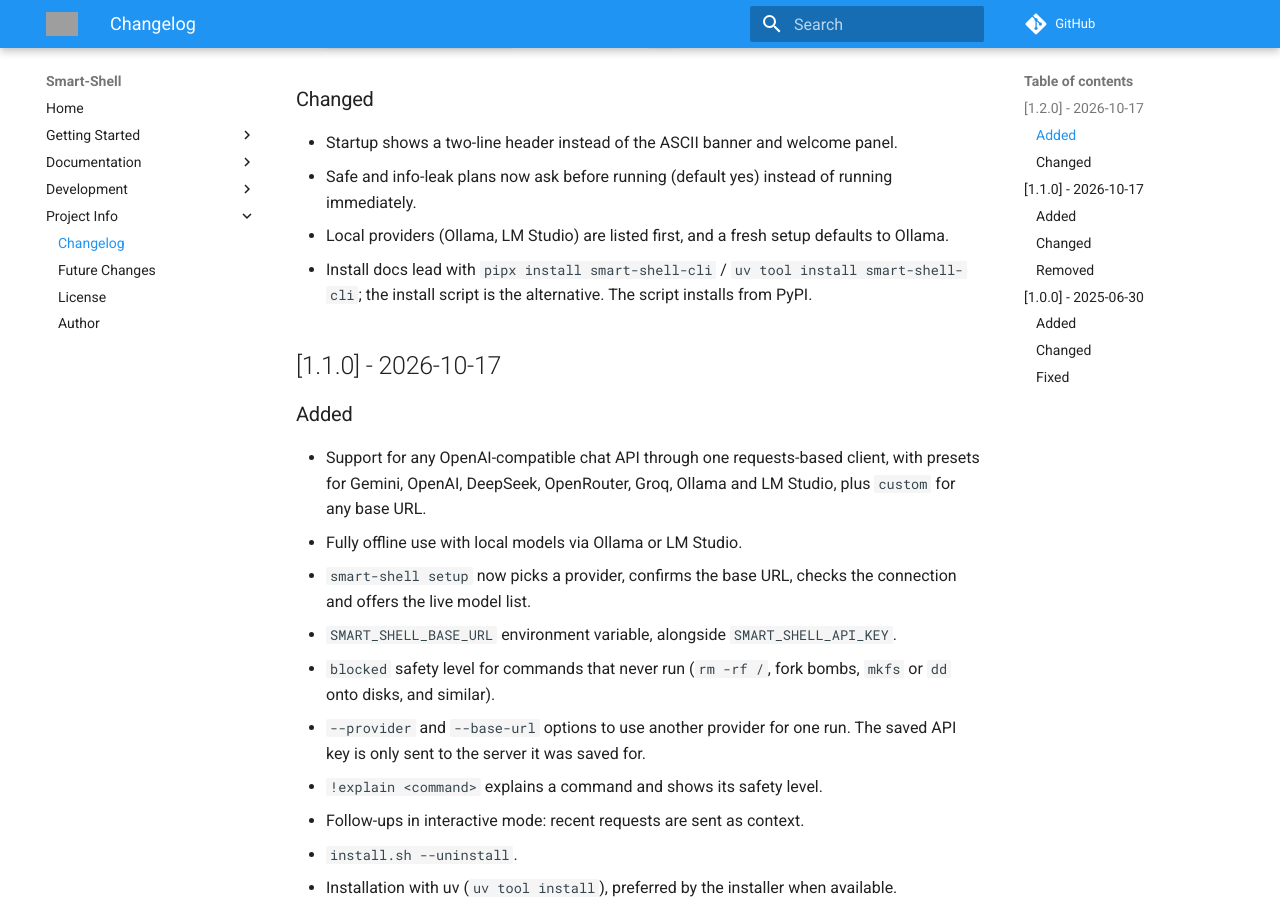
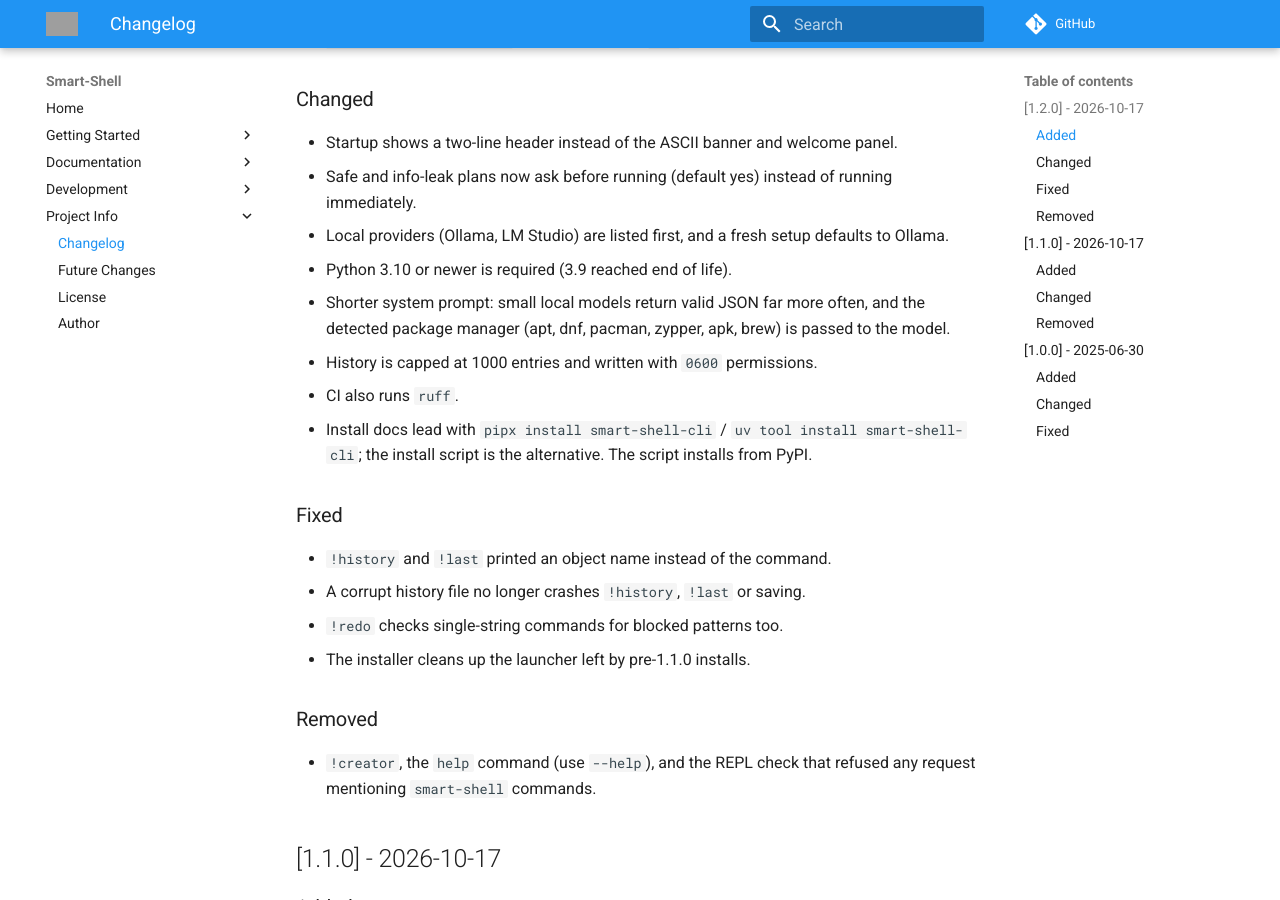
Before and after one commit to Lusan-sapkota/smart-shell, an MkDocs documentation site: the page built from docs/CHANGELOG.md, in a window 1280 px wide and 900 px high, scrolled down 509 px. Built offline with MkDocs 1.6.1 and Material for MkDocs 9.7.7, drawn with Linux system fonts in a browser that asks for light colours; comment, search, counter and statistics services are not loaded; grey boxes are pictures that could not be loaded.

Commit message:
update 1.2.0 changelog

```diff
--- a/docs/CHANGELOG.md
+++ b/docs/CHANGELOG.md
@@ -17,7 +17,21 @@ and this project adheres to [Semantic Versioning](https://semver.org/spec/v2.0.0
 - Startup shows a two-line header instead of the ASCII banner and welcome panel.
 - Safe and info-leak plans now ask before running (default yes) instead of running immediately.
 - Local providers (Ollama, LM Studio) are listed first, and a fresh setup defaults to Ollama.
+- Python 3.10 or newer is required (3.9 reached end of life).
+- Shorter system prompt: small local models return valid JSON far more often, and the detected package manager (apt, dnf, pacman, zypper, apk, brew) is passed to the model.
+- History is capped at 1000 entries and written with `0600` permissions.
+- CI also runs `ruff`.
 - Install docs lead with `pipx install smart-shell-cli` / `uv tool install smart-shell-cli`; the install script is the alternative. The script installs from PyPI.
+
+
+### Fixed
+- `!history` and `!last` printed an object name instead of the command.
+- A corrupt history file no longer crashes `!history`, `!last` or saving.
+- `!redo` checks single-string commands for blocked patterns too.
+- The installer cleans up the launcher left by pre-1.1.0 installs.
+
+### Removed
+- `!creator`, the `help` command (use `--help`), and the REPL check that refused any request mentioning `smart-shell` commands.
 
 ## [1.1.0] - 2026-10-17
 
```
